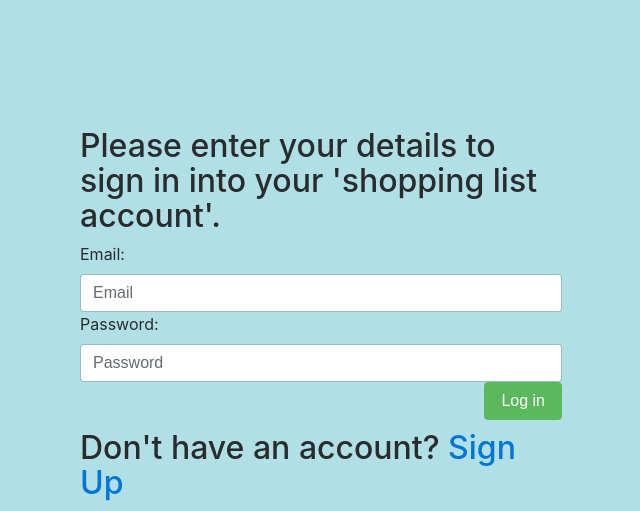
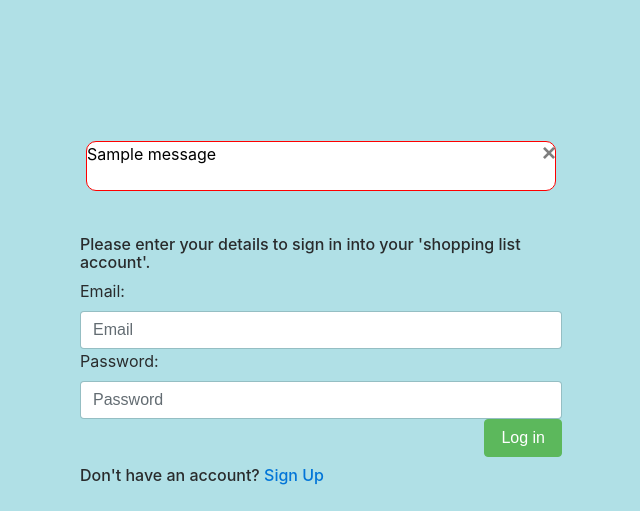
Before and after one commit to Betty-Kebenei/shopping-list, a Flask app: page /login in a window 1280 px wide. Shown: the top 511 px of the page, without its empty margins (319-959 px from the left). Run offline with Flask 2, Linux system fonts and the light colour scheme; one stand-in notice (Sample message) is shown; some libraries are stand-ins or nearby versions.

Commit message:
Add styling changes

```diff
--- a/app/static/stylesheets/style.css
+++ b/app/static/stylesheets/style.css
@@ -2,18 +2,3 @@ body {
     background-color: powderblue;
     margin: 10% 30%;
     }
-
-body .container-fluid .content .keb_error{
-    background-color: white;
-    color: black;
-    border: 2px solid blue;
-    border-radius: 15px;
-}
-
-body p{
-    background-color:white;
-    border:1px solid red;
-    border-radius: 25px;
-    min-height: 30px;
-    color: black
-}
--- a/app/templates/signin.html
+++ b/app/templates/signin.html
@@ -19,11 +19,27 @@
 </head>
 
 <body>
+    {% with messages = get_flashed_messages() %}
+    {% if messages %}
+        {% for message in messages %}
+        <div class="alert alert-{{ message }} alert-dismissable" role="alert" >
+            <button type="button" class="close" data-dismiss= "alert">&times;</button>
+            <p style="background-color:white;
+            border:1px solid red;
+            border-radius: 10px;
+            min-height: 50px;
+            color: black">{{message}}</p>
+        </div>
+        {% endfor %}
+
+    {% endif %}
+    {% endwith %}
+    {% block body %}{% endblock %}
     <div class="container-fluid">
         <div class="header">
             <div class="row">
                 <div class="col-md-12">
-                    <h1>Please enter your details to sign in into your 'shopping list account'.</h1>
+                    <h6>Please enter your details to sign in into your 'shopping list account'.</h6>
                 </div>
             </div>
         </div>
@@ -40,7 +56,7 @@
                     {{form.submit(class="btn btn-success", style="float:right")}}
                     </form>
                     <br><br>
-                    <h2>Don't have an account? <a href="/signup">Sign Up</a></h2>
+                    <h6>Don't have an account? <a href="/signup">Sign Up</a></h6>
                 </div>
             </div>
         </div>
--- a/app/templates/signup.html
+++ b/app/templates/signup.html
@@ -42,7 +42,7 @@
         <div class="header">
             <div class="row">
                 <div class="col-md-12">
-                    <h1>Please fill in the form below to signup:</h1>
+                    <h6>Please fill in the form below to signup:</h6>
                 </div>
             </div>
         </div>
@@ -64,7 +64,7 @@
                     {{form.submit(class="btn btn-success", style="float:right")}}
                     </form>
                     <br><br>
-                    <h2>Are you already signed up? If so, <a href="/login">Sign In</a><h2>
+                    <h6>Are you already signed up? If so, <a href="/login">Sign In</a></h6>
                 </div>
             </div>
         </div>
```
